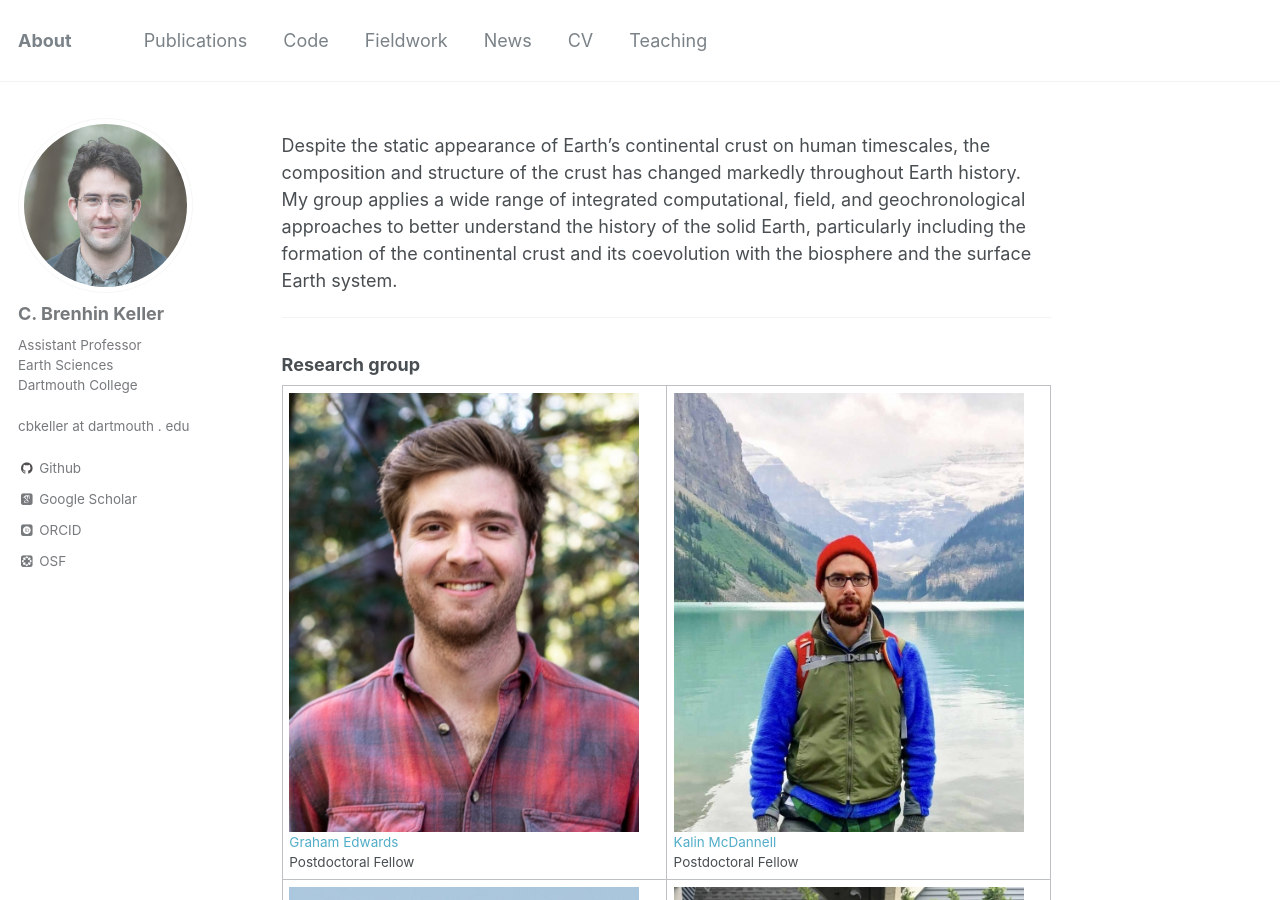
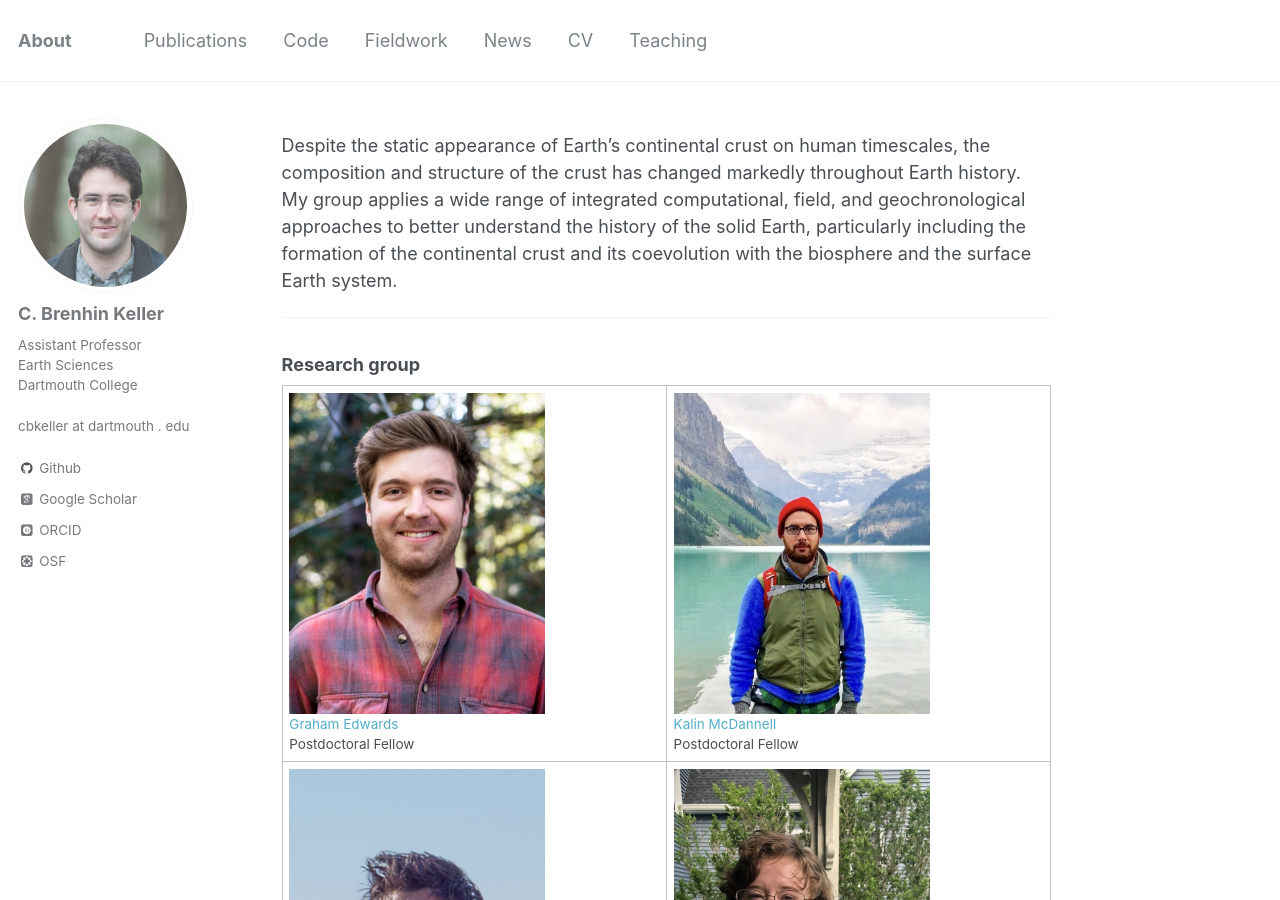
Before and after one commit to brenhinkeller/brenhinkeller.github.io, a Jekyll site: the page built from _pages/about.md, in a window 1280 px wide and 900 px high. Built offline with Jekyll 4.4.1, drawn with Linux system fonts in a browser that asks for light colours; some web fonts are replaced.

Commit message:
Adjust image size

```diff
--- a/_pages/about.md
+++ b/_pages/about.md
@@ -13,15 +13,15 @@ Despite the static appearance of Earth’s continental crust on human timescales
 ---
 ### Research group
 
-|:-------------------------:|:-------------------------:|
-|<img width="350" src="images/profiles/graham_edwards.jpg"><br>[Graham Edwards](https://grahamedwards.github.io/)<br>Postdoctoral Fellow|<img width="350" src="images/profiles/kalin_mcdannell.jpg"><br>[Kalin McDannell](https://www.kmcdannell.com/)<br>Postdoctoral Fellow|
-|<img width="350" src="images/profiles/akshay_mehra.jpg"><br>[Akshay Mehra](https://www.akshaymehra.com/)<br>Postdoctoral Fellow|<img width="350" src="images/profiles/gailin_l_pease.jpg"><br>[Gailin Pease](https://earthsciences.dartmouth.edu/people/gailin-l-pease)<br>Graduate Student|
-|<img width="350" src="images/profiles/alex_cox.jpg"><br>[Alexander Cox](https://earthsciences.dartmouth.edu/people/alexander-cox)<br>Graduate Student| |
+| ------------------------- | ------------------------- |
+|<img width="256" src="images/profiles/graham_edwards.jpg"><br>[Graham Edwards](https://grahamedwards.github.io/)<br>Postdoctoral Fellow|<img width="256" src="images/profiles/kalin_mcdannell.jpg"><br>[Kalin McDannell](https://www.kmcdannell.com/)<br>Postdoctoral Fellow|
+|<img width="256" src="images/profiles/akshay_mehra.jpg"><br>[Akshay Mehra](https://www.akshaymehra.com/)<br>Postdoctoral Fellow|<img width="256" src="images/profiles/gailin_l_pease.jpg"><br>[Gailin Pease](https://earthsciences.dartmouth.edu/people/gailin-l-pease)<br>Graduate Student|
+|<img width="256" src="images/profiles/alex_cox.jpg"><br>[Alexander Cox](https://earthsciences.dartmouth.edu/people/alexander-cox)<br>Graduate Student| |
 
 ### Alumni
 
-|:-------------------------:|
-|<img width="350" src="images/profiles/theo_green.jpg"><br>[Theodore Green](https://geosciences.princeton.edu/people/theodore-green)<br>Dartmouth Senior Fellow `21|
+| ------------------------- |
+|<img width="256" src="images/profiles/theo_green.jpg"><br>[Theodore Green](https://geosciences.princeton.edu/people/theodore-green)<br>Dartmouth Senior Fellow `21|
 
 ---
 ### Resources
```
